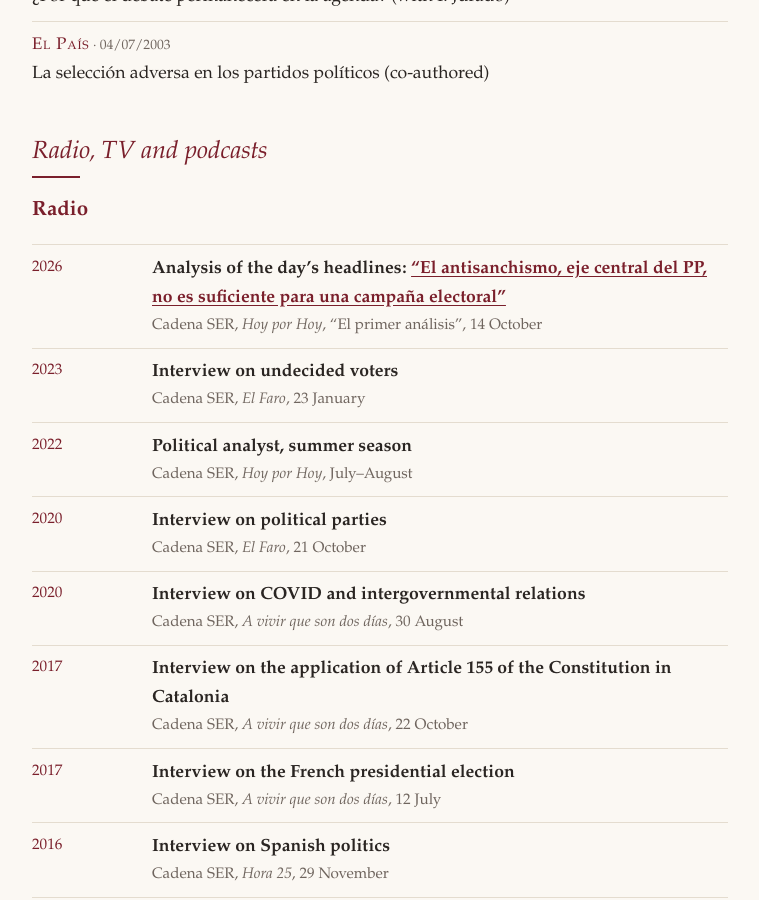
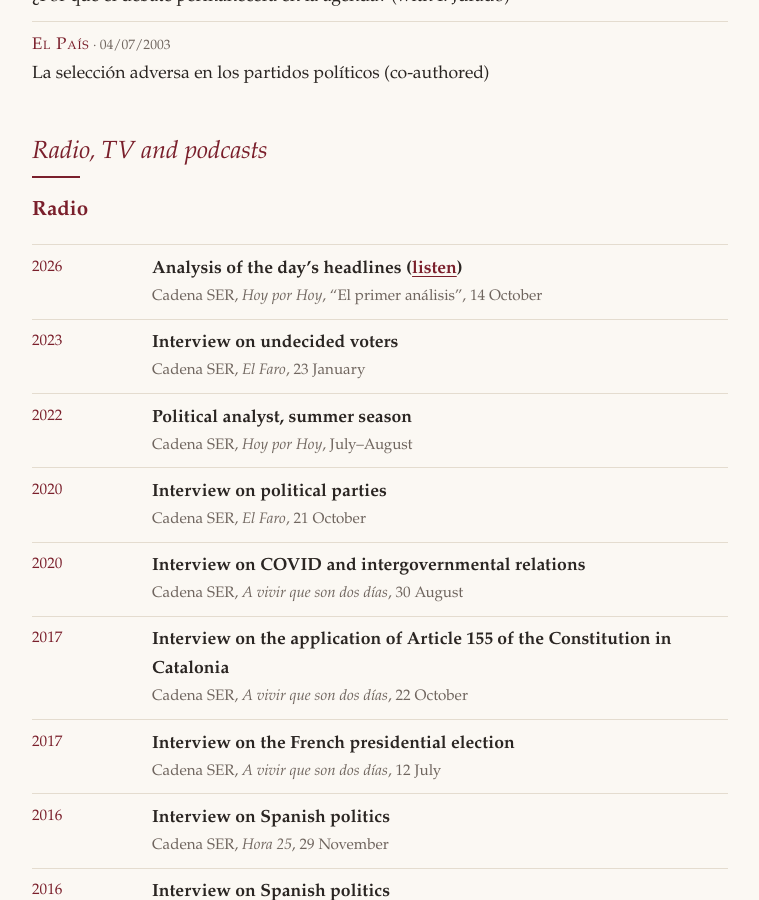
Before and after one commit to sandraleonalfonso/Sandra-Leon, a Jekyll site: the page built from engagement.md, in a window 1280 px wide and 900 px high, scrolled down 4373 px. Shown: the whole window, without its empty margins (260-1019 px from the left). Built offline with Jekyll 4.4.1, drawn with Linux system fonts in a browser that asks for light colours.

Commit message:
Replace Hoy por Hoy headline with a plain listen link
Co-Authored-By: Claude Opus 5.5 (1M context) <noreply@anthropic.com>
Claude-Session: https://claude.ai/code/session_01Csi1G9zYbePJE1osHYZ3KG

```diff
--- a/engagement.md
+++ b/engagement.md
@@ -68,7 +68,7 @@ My op-eds in *El País* are collected on my [author page](http://elpais.com/auto
 
 <dl class="timeline">
   <dt>2026</dt>
-  <dd><span class="tl-role">Analysis of the day’s headlines: <a href="https://prisa-es.mc.tritondigital.com/HOY_POR_HOY_SEC_EL_PRIMER_ANALISIS_VISIBLE_SER_PODCAST_4423_P/media/playser/audio/202610/14/5155893.mp3">“El antisanchismo, eje central del PP, no es suficiente para una campaña electoral”</a></span><span class="tl-org">Cadena SER, <em>Hoy por Hoy</em>, “El primer análisis”, 14 October</span></dd>
+  <dd><span class="tl-role">Analysis of the day’s headlines (<a href="https://prisa-es.mc.tritondigital.com/HOY_POR_HOY_SEC_EL_PRIMER_ANALISIS_VISIBLE_SER_PODCAST_4423_P/media/playser/audio/202610/14/5155893.mp3">listen</a>)</span><span class="tl-org">Cadena SER, <em>Hoy por Hoy</em>, “El primer análisis”, 14 October</span></dd>
   <dt>2023</dt>
   <dd><span class="tl-role">Interview on undecided voters</span><span class="tl-org">Cadena SER, <em>El Faro</em>, 23 January</span></dd>
   <dt>2022</dt>
```
Also changed, not shown: es/divulgacion.md (+1 -1 lines).
